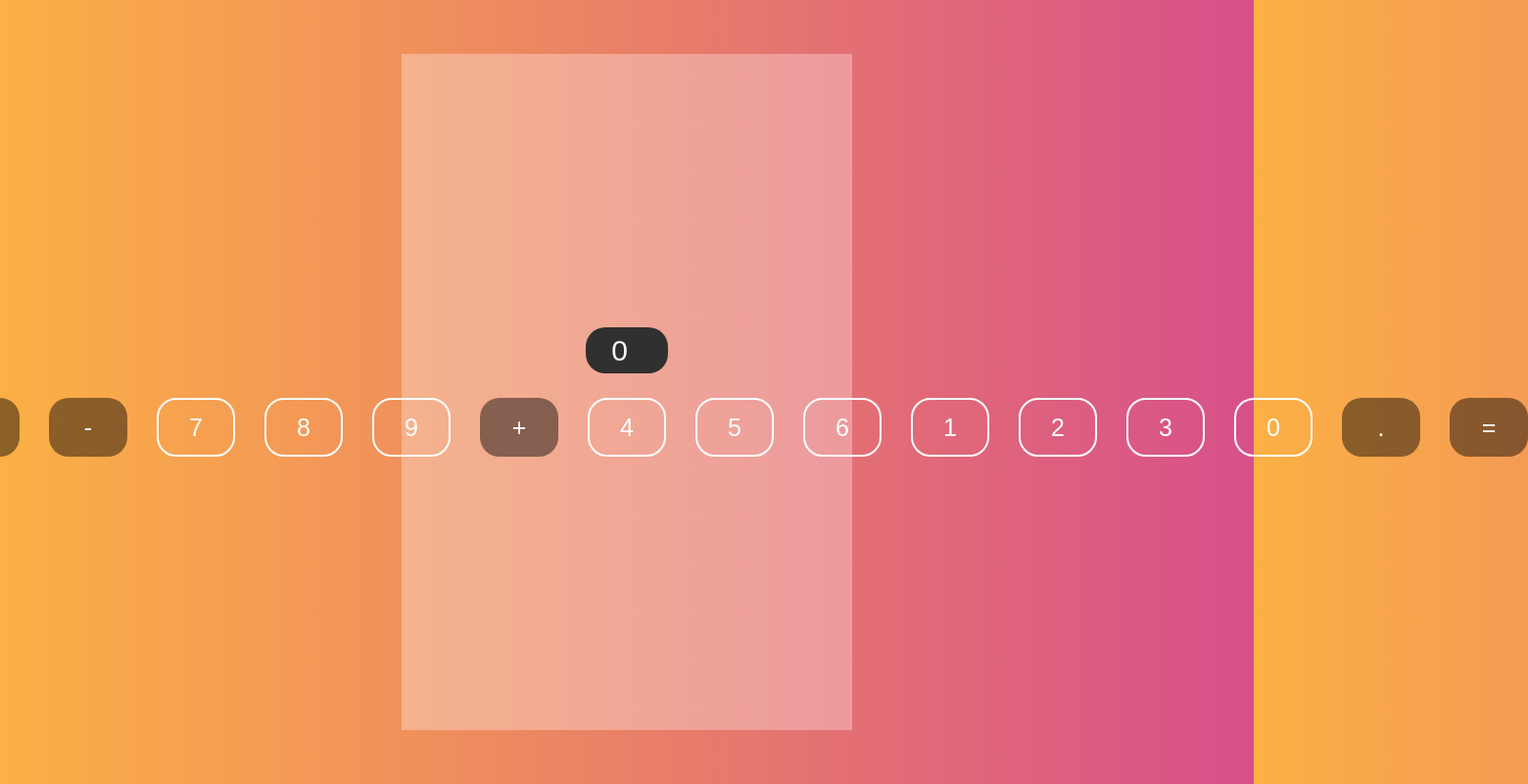
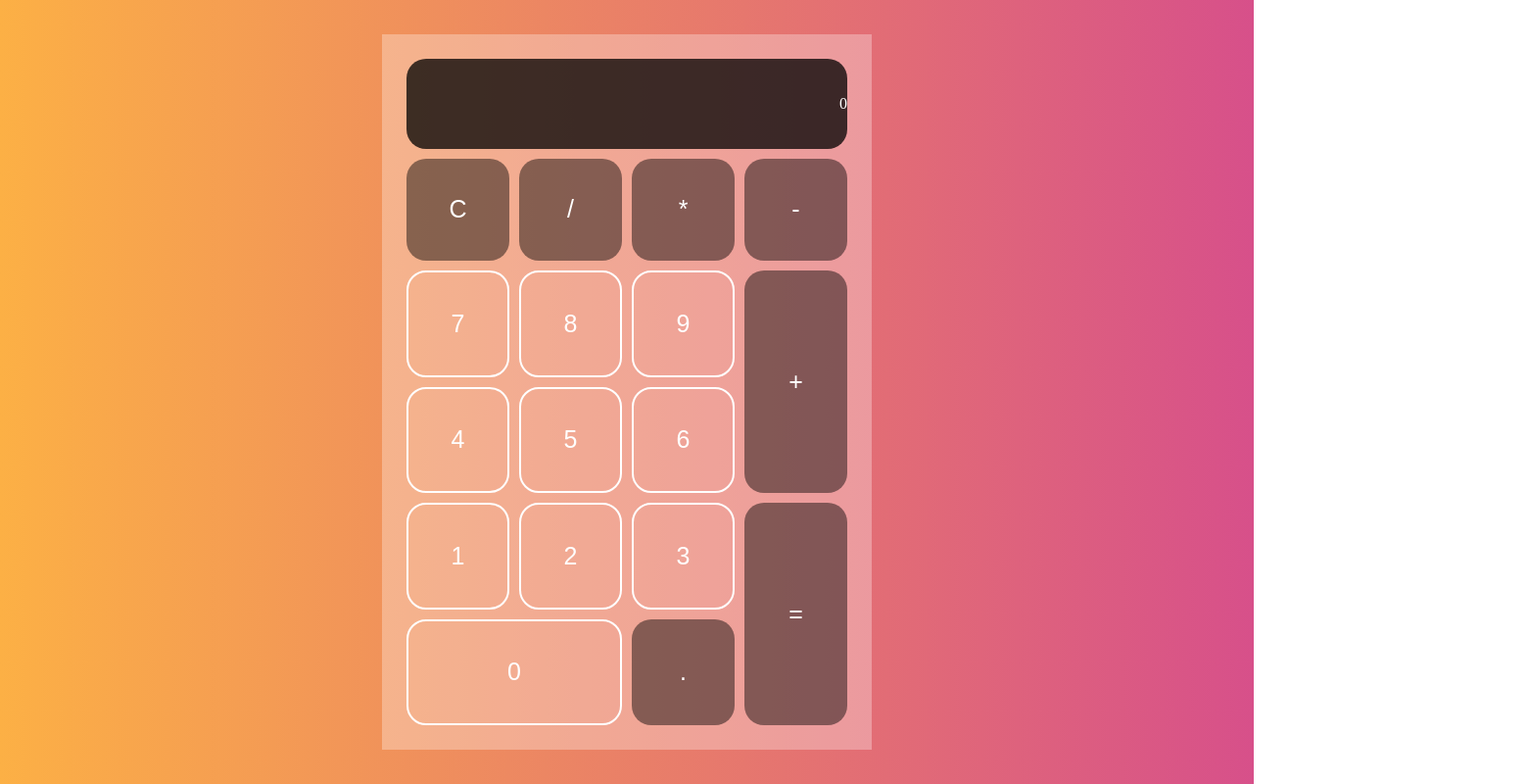
Before and after one commit to CelesteAcevedo/calculadora, a plain HTML site: page index.html in a window 1280 px wide. Shown: the whole page at 98% size, 1560 px wide, since content can reach past the window. Drawn offline with Linux system fonts and the light colour scheme.

Commit message:
[Añadido] Grid y modificación de botones

```diff
--- a/index.html
+++ b/index.html
@@ -6,10 +6,8 @@
   </head>
   <body>
     <main>
-      <div>
-        <input id="numero-1" type="number" name="número" min="0" value="0" />
-      </div>
-      <div>
+      <div class="grid">
+        <div class="resultado">0</div>
         <button onclick="limpiar()" class="oscuros">C</button>
         <button onclick="operacion('division')" class="oscuros">/</button>
         <button onclick="operacion('multiplicacion')" class="oscuros">*</button>
@@ -17,16 +15,16 @@
         <button onclick="" class="claros">7</button>
         <button onclick="" class="claros">8</button>
         <button onclick="" class="claros">9</button>
-        <button onclick="operacion('suma')" class="oscuros">+</button>
+        <button onclick="operacion('suma')" class="oscuros suma">+</button>
         <button onclick="" class="claros">4</button>
         <button onclick="" class="claros">5</button>
         <button onclick="" class="claros">6</button>
         <button onclick="" class="claros">1</button>
         <button onclick="" class="claros">2</button>
         <button onclick="" class="claros">3</button>
-        <button onclick="" class="claros">0</button>
+        <button onclick="" class="claros cero">0</button>
         <button onclick="" class="oscuros">.</button>
-        <button onclick="" class="oscuros">=</button>
+        <button onclick="" class="oscuros igual">=</button>
       </div>
     </main>
     <script src="./calculadora.js"></script>
--- a/style.css
+++ b/style.css
@@ -2,6 +2,7 @@ html {
   width: 100%;
   height: 100%;
 }
+
 body {
   background: rgb(252, 176, 69);
   background: linear-gradient(
@@ -16,44 +17,60 @@ body {
   justify-content: center;
   align-items: center;
 }
+
 main {
   background: rgba(255, 255, 255, 0.3);
   border: 5px solid transparent;
   width: 450px;
   height: 85%;
-  display: flex;
-  justify-content: center;
-  align-items: center;
-  flex-direction: column;
+  padding: 20px;
 }
+
 button {
   border-radius: 20px;
   color: white;
-  width: 80px;
-  height: 60px;
   font-size: 25px;
   font-weight: normal;
-  margin-top: 25px;
 }
-div {
-  display: flex;
-  gap: 30px;
+
+.grid {
+  display: grid;
+  grid-template-columns: repeat(4, 1fr);
+  height: 100%;
+  gap: 10px;
 }
+
+.suma {
+  grid-column: 4;
+  grid-row: 3/5;
+}
+
+.igual {
+  grid-column: 4;
+  grid-row: 5/7;
+}
+
+.cero {
+  grid-column: 1/3;
+}
+
 .oscuros {
   background-color: rgba(0, 0, 0, 0.45);
   border: 0;
 }
+
 .claros {
   background-color: transparent;
   border: 2px solid white;
 }
-input {
+
+.resultado {
+  display: flex;
+  align-items: center;
+  justify-content: end;
+  grid-column: 1/5;
   border-radius: 20px;
+  background-color: rgba(0, 0, 0, 0.75);
   border: 0;
-  background-color: #303030;
-  color: aliceblue;
-  width: 80px;
-  height: 45px;
-  font-size: 30px;
-  text-align: center;
+  color: white;
 }
```
